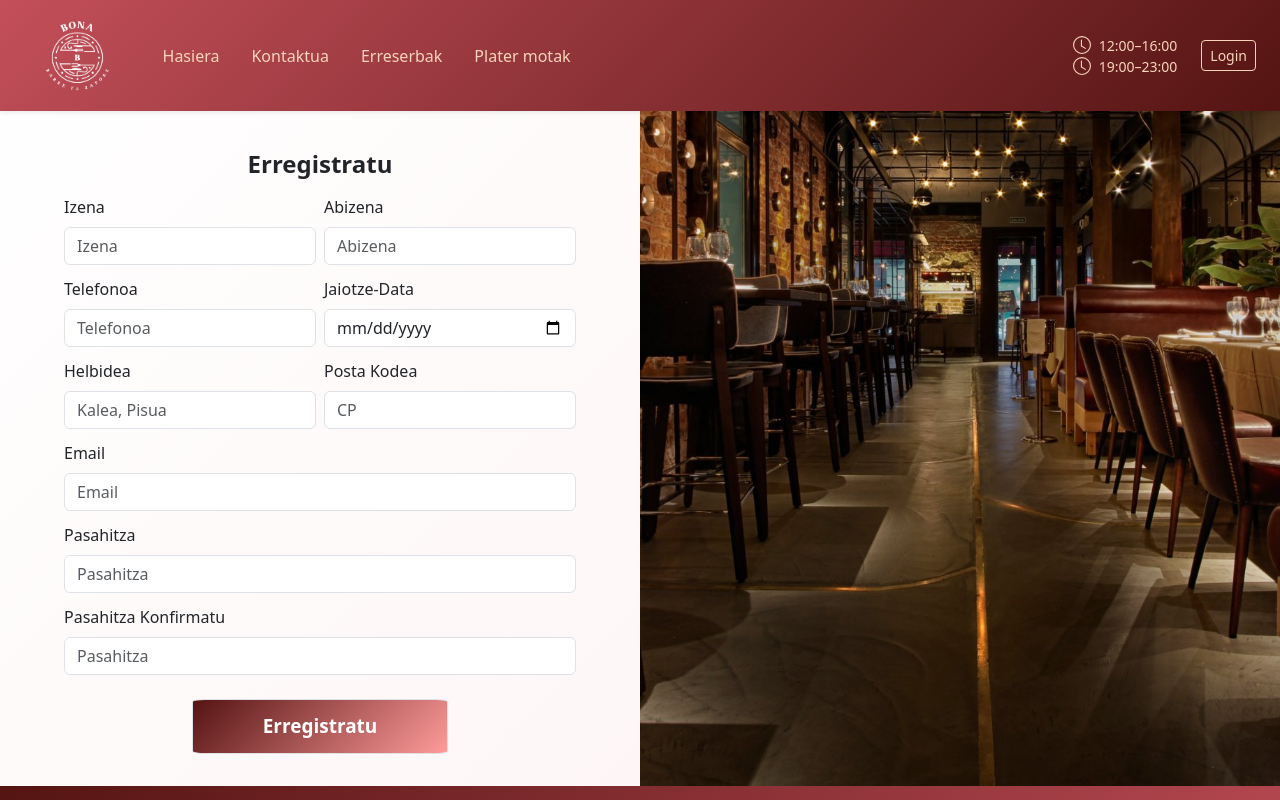
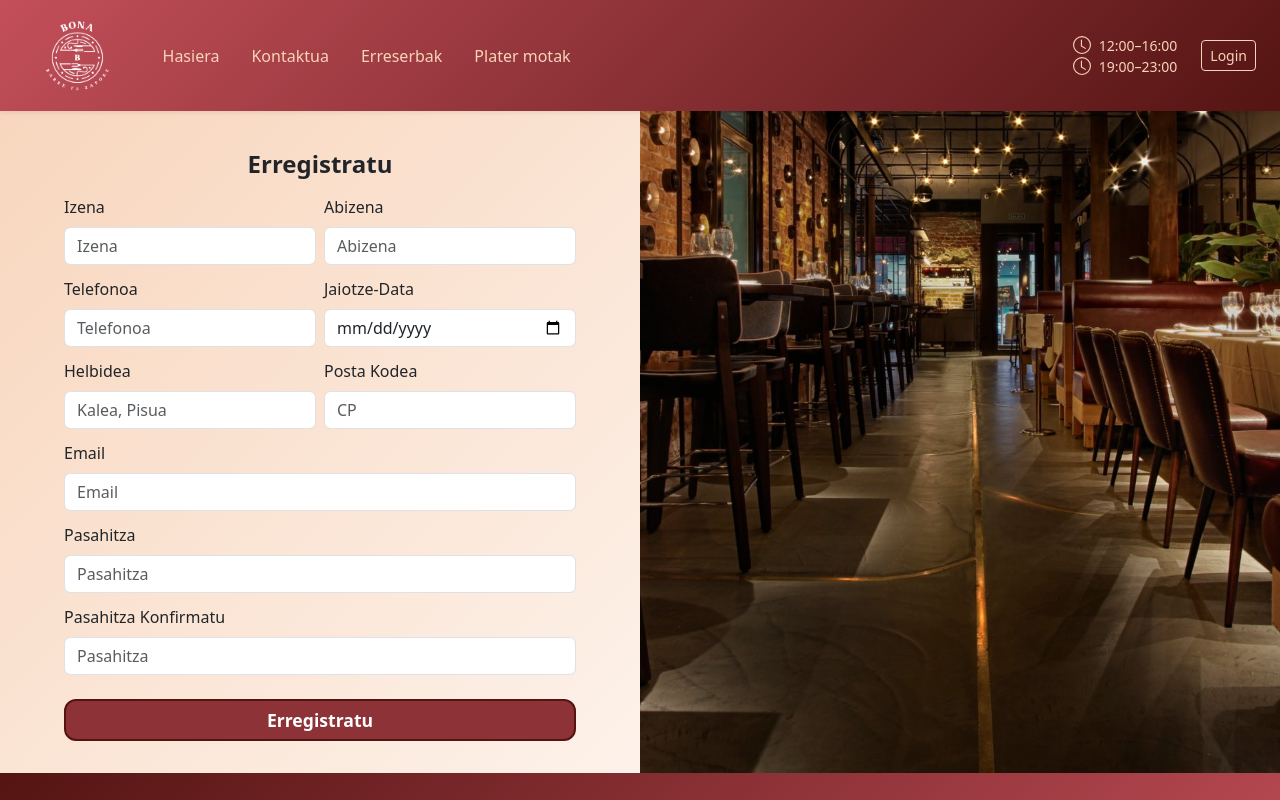
Before and after one commit to odonosoga/BonaJatetxea, a React (Create React App) app in the folder bona-web/: page /erregistroa in a window 1280 px wide. Shown: the top 800 px of the page. Built offline with nearby package versions, Linux system fonts and the light colour scheme.

Commit message:
problema tuyo papi

```diff
--- a/bona-web/src/components/Register/register.css
+++ b/bona-web/src/components/Register/register.css
@@ -1,5 +1,5 @@
 .register-section {
-  background: linear-gradient(135deg, #fff 0%, #fdf2f2 100%);
+  background: linear-gradient(135deg, #F8D4BA 0%, #ffffff 100%);
   display: flex;
 }
 
@@ -10,19 +10,26 @@
 }
 
 
-.register-section input[type="button"]
-{
-  background: linear-gradient(135deg, #541412 0%, #ff9a9a 100%);
-  color: white;
-  min-height: 55px;
-  font-size: 19px;
-  border-radius: 5%;
+.btn-register {
+  background: #8d3236 !important;
+  border: 2px solid #541412 !important;
+  border-radius: 12px !important;
+  font-size: 1.1rem !important;
+  color: #fff !important;
+  font-weight: 600;
+  transition: all 0.3s ease !important;
+}
+
+.btn-register:hover {
+  transform: translateY(-2px);
+  box-shadow: 0 10px 25px rgba(84, 20, 18, 0.4) !important;
 }
 .register-section img {
     margin-top: 0;
     margin-bottom: 0;
 }
 
+/* Inputen borderra */
 .form-control:focus {
   border-color: #8d3236 !important;
   box-shadow: 0 0 0 0.2rem rgba(228, 85, 75, 0.35) !important;
--- a/bona-web/src/components/Register/register.js
+++ b/bona-web/src/components/Register/register.js
@@ -91,7 +91,7 @@ const Register = () => {
                 <Row className="g-2 mt-3">
                   <Col>
                     <Form.Group className="d-flex justify-content-center">
-                      <Form.Control type="button" value="Erregistratu" className="w-50 fw-bold" />
+                      <Form.Control type="button" value="Erregistratu" className=" btn-register fw-bold " />
                     </Form.Group>
                   </Col>
                 </Row>
--- a/bona-web/src/components/Reservations/reservation.css
+++ b/bona-web/src/components/Reservations/reservation.css
@@ -1,6 +1,5 @@
 .reservation-section {
   background: linear-gradient(135deg, #F8D4BA 0%, #ffffff 100%);
-
   padding-top: 190px;
 }
 
@@ -59,3 +58,24 @@
   border-color: #8d3236 !important;
   box-shadow: 0 0 0 0.2rem rgba(228, 85, 75, 0.35) !important;
 }
+
+/*Mapa*/
+
+.map-wrapper {
+  position: relative;
+  padding-bottom: 75%;
+  height: 0;
+  overflow: hidden;
+  border-radius: 0.75rem;
+  box-shadow: 0 0.5rem 1rem rgba(0,0,0,0.15);
+  margin-top: 2rem;
+}
+
+.map-wrapper iframe {
+  position: absolute;
+  inset: 0;
+  width: 100%;
+  height: 130%;
+  border: 0;
+  margin-top: -67px;
+}
--- a/bona-web/src/components/Reservations/reservation.js
+++ b/bona-web/src/components/Reservations/reservation.js
@@ -1,13 +1,12 @@
 import { useState } from "react";
 import { Container, Row, Col, Card, Form, Button } from "react-bootstrap";
 import { BsTelephone, BsEnvelope, BsGeoAlt, BsClock } from "react-icons/bs";
-import "./reservation.css"
+import "./reservation.css";
 
 const Reserva = () => {
   const [hasOpari, setHasOpari] = useState(null);
   const [hasTimeMorningNight, setTime] = useState(null);
   return (
-
     <section id="kontaktua" className=" pb-2 reservation-section">
       <Container>
         {/* Título */}
@@ -27,8 +26,11 @@ const Reserva = () => {
                 <div className="d-flex align-items-start mb-4 reservation-item">
                   <BsGeoAlt className="mt-1 me-3 text-danger fs-4" />
                   <div>
-                      <strong>Kale Nagusia, 123</strong><br />
-                      <small className="text-muted">Donostia - San Sebastián</small>
+                    <strong>Kale Nagusia, 123</strong>
+                    <br />
+                    <small className="text-muted">
+                      Donostia - San Sebastián
+                    </small>
                   </div>
                 </div>
 
@@ -38,7 +40,8 @@ const Reserva = () => {
                   <div>
                     <a href="tel:+34943123456" className="text-decoration-none">
                       <strong>943 123 456</strong>
-                      </a><br />
+                    </a>
+                    <br />
                     <small className="text-muted">WhatsApp: 666 123 456</small>
                   </div>
                 </div>
@@ -47,7 +50,10 @@ const Reserva = () => {
                 <div className="d-flex align-items-start mb-4 reservation-item">
                   <BsEnvelope className="mt-1 me-3 text-danger fs-4" />
                   <div>
-                      <a href="mailto:info@bonarestaurante.com" className="text-decoration-none">
+                    <a
+                      href="mailto:info@bonarestaurante.com"
+                      className="text-decoration-none"
+                    >
                       <strong>info@bonarestaurante.com</strong>
                     </a>
                   </div>
@@ -58,10 +64,32 @@ const Reserva = () => {
                   <BsClock className="mt-1 me-3 text-danger fs-4" />
                   <div>
                     <strong>Ordutegiak</strong>
-                      <div><small>12:00–16:00</small></div>
-                      <div><small>19:00–23:00</small></div>
+                    <div>
+                      <small>12:00–16:00</small>
+                    </div>
+                    <div>
+                      <small>19:00–23:00</small>
                     </div>
                   </div>
+                </div>
+
+                {/* Mapa de localizaciones */}
+                <Row className="mt-4">
+                  <Col>
+                    <h5 className="fw-bold mb-3 text-center">
+                      Gure kokapenak mapan
+                    </h5>
+                    <div className="map-wrapper">
+                      <iframe
+                        src="https://www.google.com/maps/d/embed?mid=1AvqjeDnNLnJqmyiyI95GKL7igg_4LyQ&hl=es&ehbc=2E312F"
+                        allowFullScreen=""
+                        loading="lazy"
+                        referrerPolicy="no-referrer-when-downgrade"
+                        title="Mapa de restaurantes"
+                      ></iframe>
+                    </div>
+                  </Col>
+                </Row>
               </Card.Body>
             </Card>
           </Col>
@@ -76,13 +104,24 @@ const Reserva = () => {
                     <Col md={6} className="mb-3">
                       <Form.Group>
                         <Form.Label className="fw-medium">Emaila</Form.Label>
-                          <Form.Control type="text" className="mb-3" placeholder="email@adibidea.com" required />
-                          <Form.Control type="text" placeholder="sartu berriro" required />
+                        <Form.Control
+                          type="text"
+                          className="mb-3"
+                          placeholder="email@adibidea.com"
+                          required
+                        />
+                        <Form.Control
+                          type="text"
+                          placeholder="sartu berriro"
+                          required
+                        />
                       </Form.Group>
                     </Col>
                     <Col md={6} className="mb-3">
                       <Form.Group>
-                            <Form.Label className="fw-medium">Opari-kode bat duzu?</Form.Label>
+                        <Form.Label className="fw-medium">
+                          Opari-kode bat duzu?
+                        </Form.Label>
                         <div className="d-flex justify-content-center gap-3 mt-2">
                           <Form.Check
                             type="radio"
@@ -103,8 +142,15 @@ const Reserva = () => {
                         </div>
                         {hasOpari && (
                           <div className="mt-3 d-flex align-items-center justify-content-center">
-                                <Form.Label className="me-2 mb-0">Sartu kodea</Form.Label>
-                                <Form.Control type="text" placeholder="OPARI-12345" style={{ maxWidth: "200px" }} required/>
+                            <Form.Label className="me-2 mb-0">
+                              Sartu kodea
+                            </Form.Label>
+                            <Form.Control
+                              type="text"
+                              placeholder="OPARI-12345"
+                              style={{ maxWidth: "200px" }}
+                              required
+                            />
                           </div>
                         )}
                         </Form.Group>
@@ -223,7 +269,10 @@ const Reserva = () => {
                       </Col>
                     </Row>
 
-                    <Button type="submit" className="w-100 btn-contact py-3 fw-bold">
+                  <Button
+                    type="submit"
+                    className="w-100 btn-contact py-3 fw-bold"
+                  >
                     Bidali mezua
                   </Button>
                 </Form>
```
Lines whose indentation alone changed are shown as unchanged.
